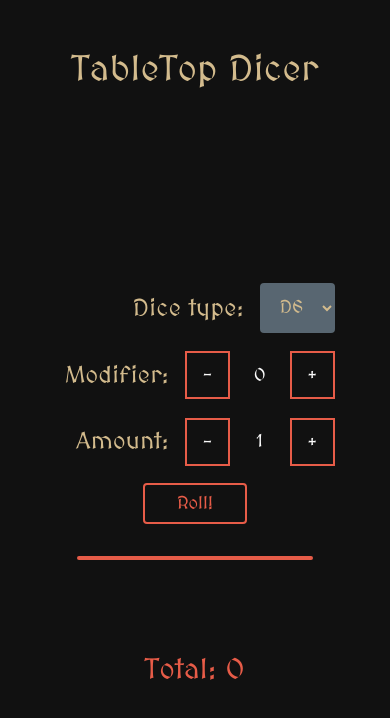
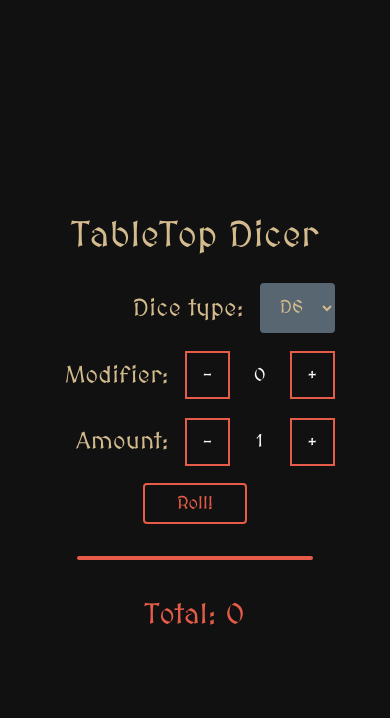
Before and after one commit to Flyingfool95/TableTopDicer, a React (Vite) app: page / in a window 390 px wide. Shown: the top 718 px of the page. Built offline with nearby package versions, Linux system fonts and the light colour scheme.

Commit message:
fixed som mobiel styling

```diff
--- a/src/components/dice_roller/DiceRoller.jsx
+++ b/src/components/dice_roller/DiceRoller.jsx
@@ -29,7 +29,6 @@ export default function DiceRoller() {
   }, [amount]);
 
   useEffect(() => {
-    setRes(0);
     if (modifier < -10) {
       setModifier(-10);
     }
--- a/src/components/dice_roller/DiceRoller.scss
+++ b/src/components/dice_roller/DiceRoller.scss
@@ -41,6 +41,7 @@
       height: fit-content;
       display: flex;
       justify-content: flex-end;
+      align-items: center;
       gap: 1rem;
       width: 100%;
       min-width: 280px;
--- a/src/pages/Home/Home.scss
+++ b/src/pages/Home/Home.scss
@@ -11,4 +11,11 @@
   > * {
     flex-grow: 1;
   }
+
+  @media (max-width: 960px) {
+    justify-content: center;
+    > * {
+      flex-grow: 0;
+    }
+  }
 }
```
